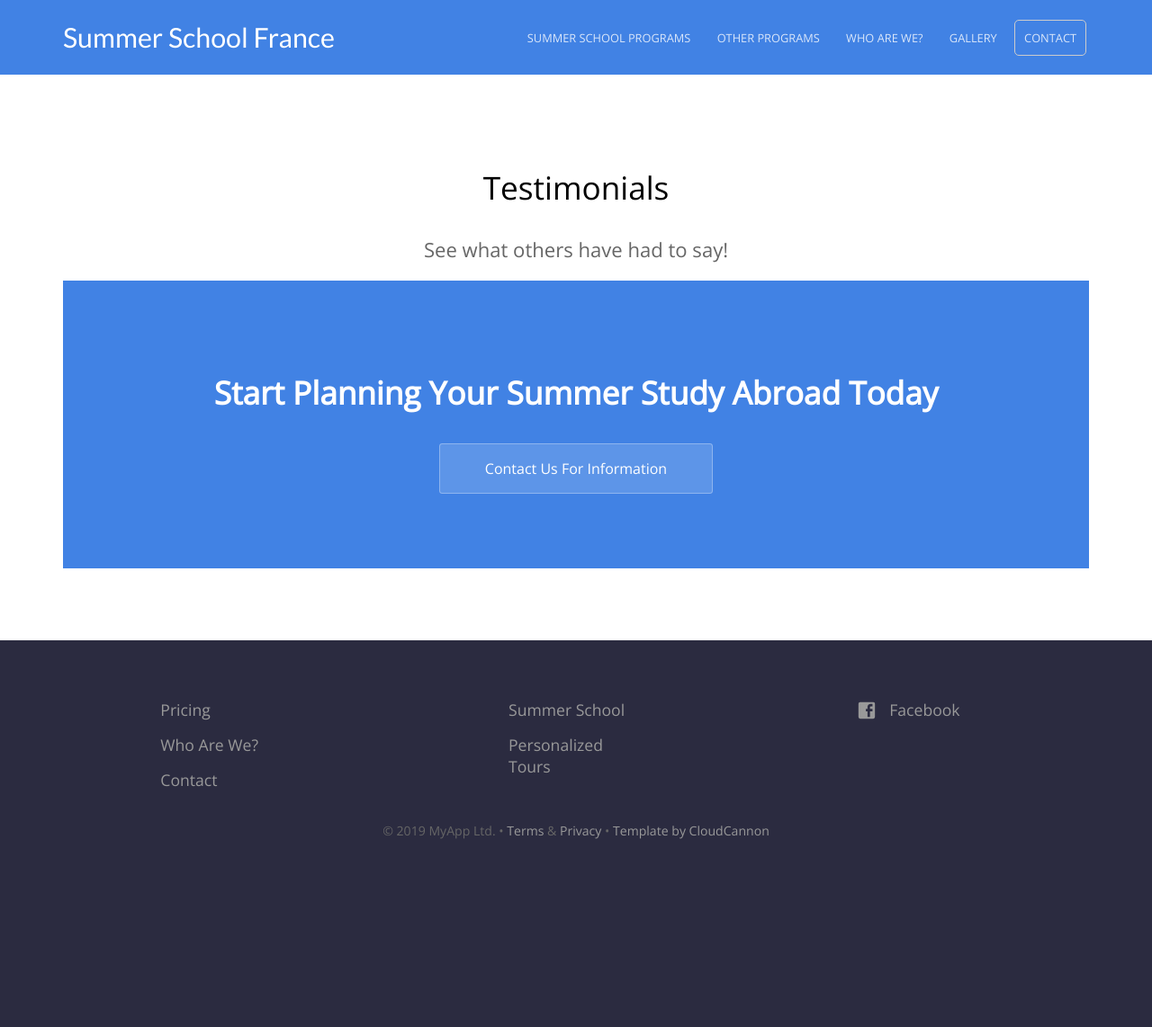
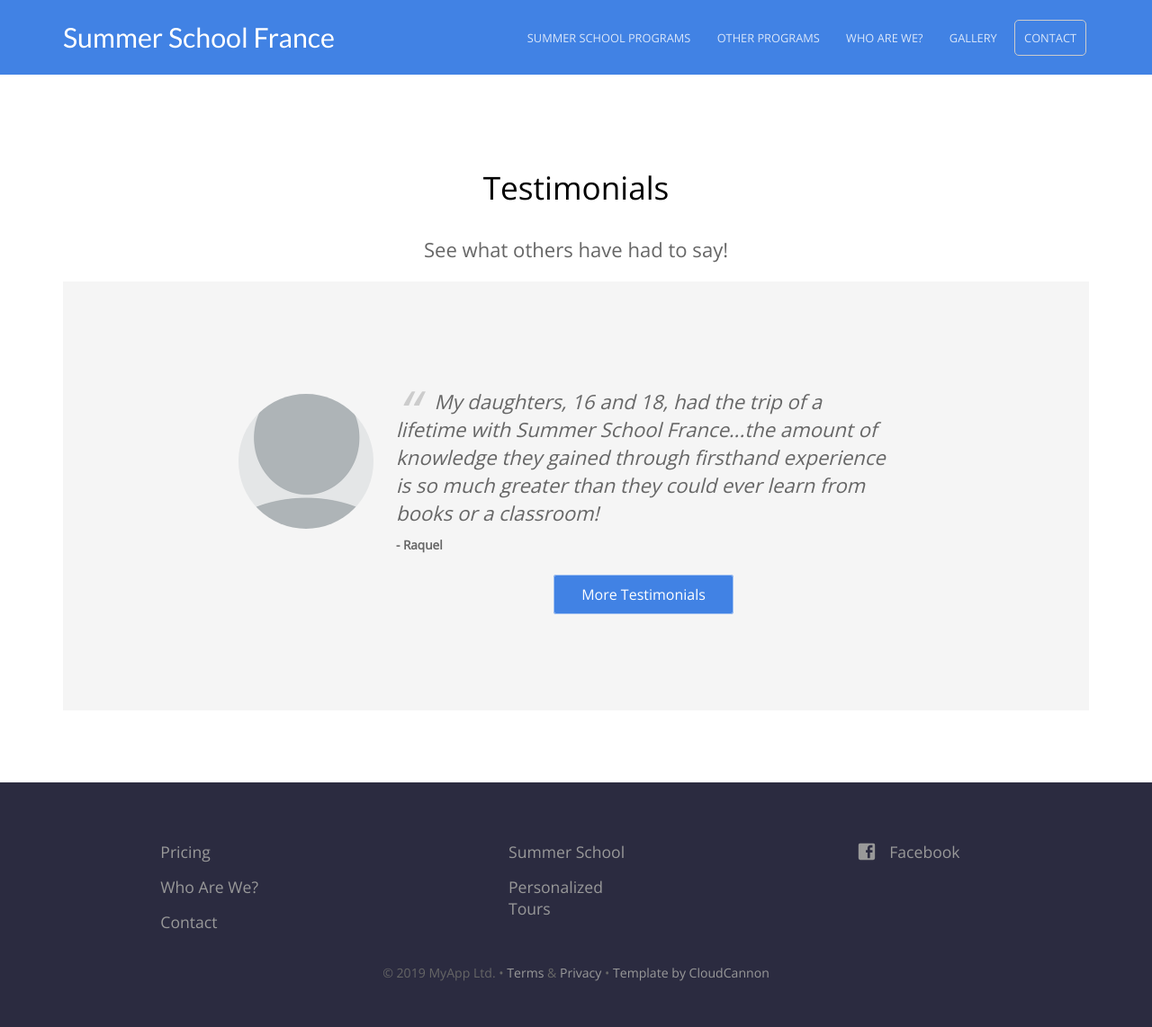
Before and after one commit to baritchie/project1, a Jekyll site: the page built from testimonials.html, in a window 1280 px wide. Shown: the whole page at 90% size. Built offline with Jekyll 4.4.1, drawn with Linux system fonts in a browser that asks for light colours; before the commit the page ends 984 px from its top, so only the background shows below that.

Commit message:
Updated 'testimonials.html' via CloudCannon

```diff
--- a/testimonials.html
+++ b/testimonials.html
@@ -2,9 +2,21 @@
 title: Testimonials
 description: See what others have had to say!
 ---
-<section class="bottom-cta">
-	<h2 class="editable">
-		<b>Start Planning Your Summer Study Abroad Today</b>
-	</h2>
-	<div class="button alt"><a href="/whoweare/">Contact Us For Information</a></div>
-</section>
+<div class="content">
+	<section class="testimonial">
+		<div class="container flex">
+			<div class="testimonial-block">
+				<div class="square-image"><img alt="Jim James" class="editable" src="/uploads/blank-profile-picture-973460-640.png" width="600" /></div>
+				<blockquote>
+					<p class="editable">
+						My daughters, 16 and 18, had the trip of a lifetime with Summer School France...the amount of knowledge they gained through firsthand experience is so much greater than they could ever learn from books or a classroom!
+					</p>
+					<p class="editable author">
+						- Raquel
+					</p>
+					<div style="font-style:normal;margin-top:35px;text-align:center;" class="button"><a href="/testimonials/">More Testimonials</a></div>
+				</blockquote>
+			</div>
+		</div>
+	</section>
+</div>
```
